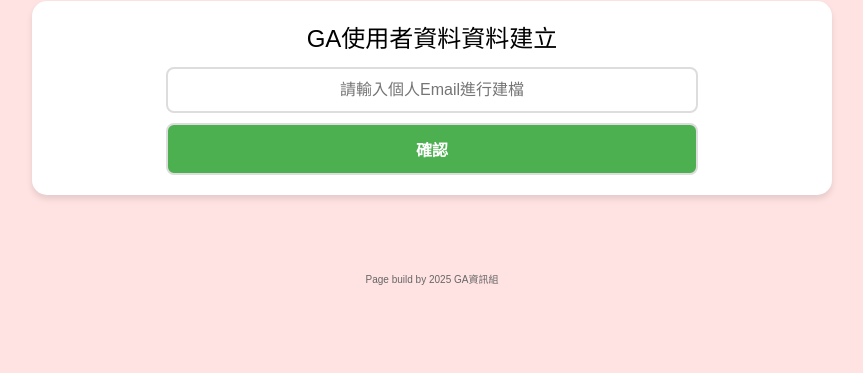
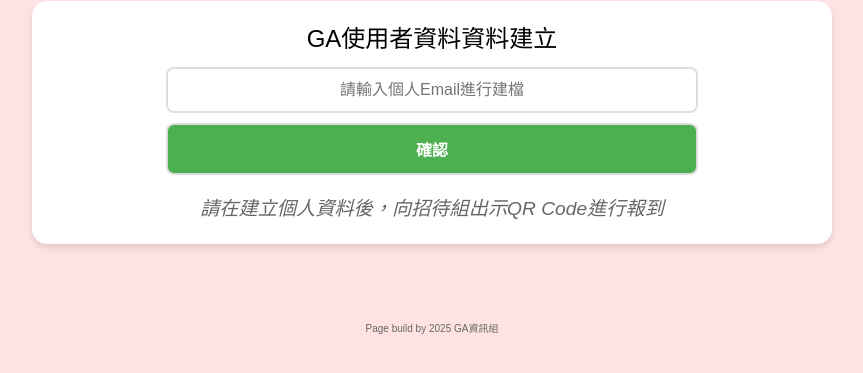
Before and after one commit to calebweixun/GAMRM, a plain HTML site: page userCreate/index.html in a window 1280 px wide. Shown: the part 123-496 px from the top of the page, without its empty margins (208-1071 px from the left). Drawn offline with Linux system fonts and the light colour scheme; files that its build step writes are made by us from their sources.

Commit message:
新增userCreate警語

```diff
--- a/userCreate/index.html
+++ b/userCreate/index.html
@@ -39,6 +39,16 @@
 
       <!-- 顯示資料區域 -->
       <div id="dataContainer"></div>
+      <p
+        style="
+          font-size: 80%;
+          margin-bottom: 20px;
+          color: #666;
+          font-style: italic;
+        "
+      >
+        請在建立個人資料後，向招待組出示QR Code進行報到
+      </p>
     </div>
     <footer>
       <br />
```
